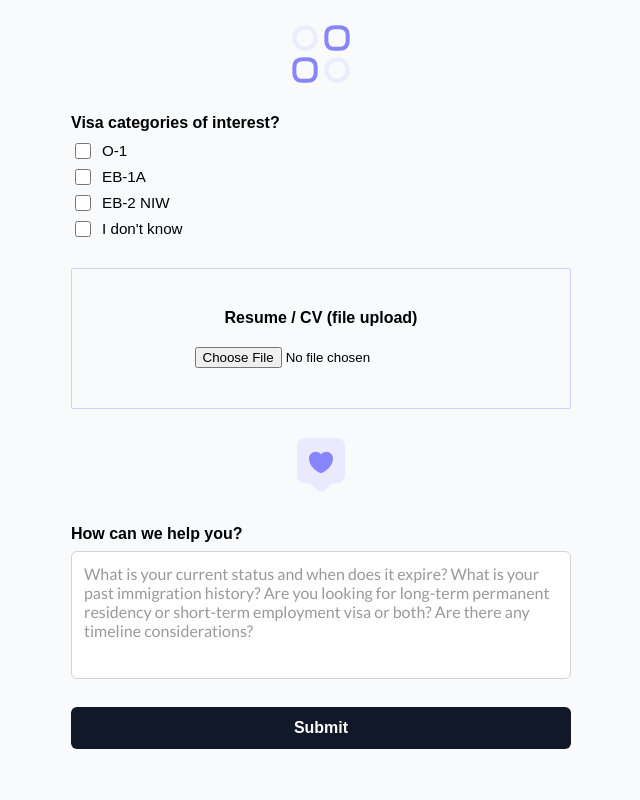
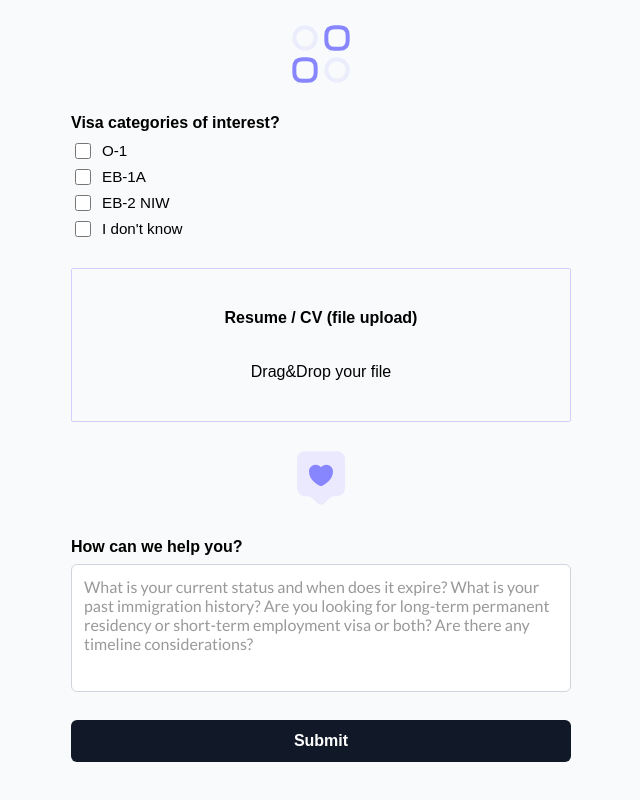
Before and after one commit to Dunridge/alma-app, a Next.js app: page / in a window 1280 px wide. Shown: the part 1184-1984 px from the top of the page, without its empty margins (319-959 px from the left). Built offline with nearby package versions, Linux system fonts and the light colour scheme.

Commit message:
style input

```diff
--- a/src/components/FormFileInput.tsx
+++ b/src/components/FormFileInput.tsx
@@ -1,4 +1,6 @@
 "use client";
+
+import { useState } from "react";
 
 type Props = {
   label: string;
@@ -7,6 +9,26 @@ type Props = {
 };
 
 export default function FormFileInput({ label, file, onChange }: Props) {
+  const [isDragging, setIsDragging] = useState(false);
+
+  const handleDragOver = (e: React.DragEvent<HTMLDivElement>) => {
+    e.preventDefault();
+    setIsDragging(true);
+  };
+
+  const handleDragLeave = () => {
+    setIsDragging(false);
+  };
+
+  const handleDrop = (e: React.DragEvent<HTMLDivElement>) => {
+    e.preventDefault();
+    setIsDragging(false);
+    if (e.dataTransfer.files && e.dataTransfer.files.length > 0) {
+      onChange(e.dataTransfer.files[0]);
+      e.dataTransfer.clearData();
+    }
+  };
+
   const handleChange = (e: React.ChangeEvent<HTMLInputElement>) => {
     if (e.target.files && e.target.files.length > 0) {
       onChange(e.target.files[0]);
@@ -16,8 +38,20 @@ export default function FormFileInput({ label, file, onChange }: Props) {
   };
 
   return (
-    <div className="immigration-form__group immigration-form__group--file-upload">
+    <div
+      className={`immigration-form__group immigration-form__group--file-upload ${
+        isDragging ? "drag-hover" : ""
+      }`}
+      onDragOver={handleDragOver}
+      onDragLeave={handleDragLeave}
+      onDrop={handleDrop}
+    >
       <label className="immigration-form__group-title">{label}</label>
+      {!file && (
+        <div className="immigration-form__group--file-upload-placeholder">
+          Drag&Drop your file
+        </div>
+      )}
       <input
         type="file"
         accept=".pdf,.doc,.docx"
--- a/src/styles/immigration-form.css
+++ b/src/styles/immigration-form.css
@@ -57,9 +57,22 @@
 }
 
 .immigration-form__group--file-upload {
-  border: 1px solid #d1cfff; /* #8786FF */
+  border: 1px solid #d1cfff;
   border-radius: 2px;
-  padding: 40px;
+  padding: 40px 40px 24px 40px;
+}
+
+.immigration-form__group--file-upload input {
+  display: none;
+}
+
+.immigration-form__group--file-upload-placeholder {
+  margin: 16px 0;
+}
+
+.immigration-form__group--file-upload.drag-hover {
+  border-color: #8786ff;
+  background-color: #f5f5ff;
 }
 
 .immigration-form__group-container {
```
